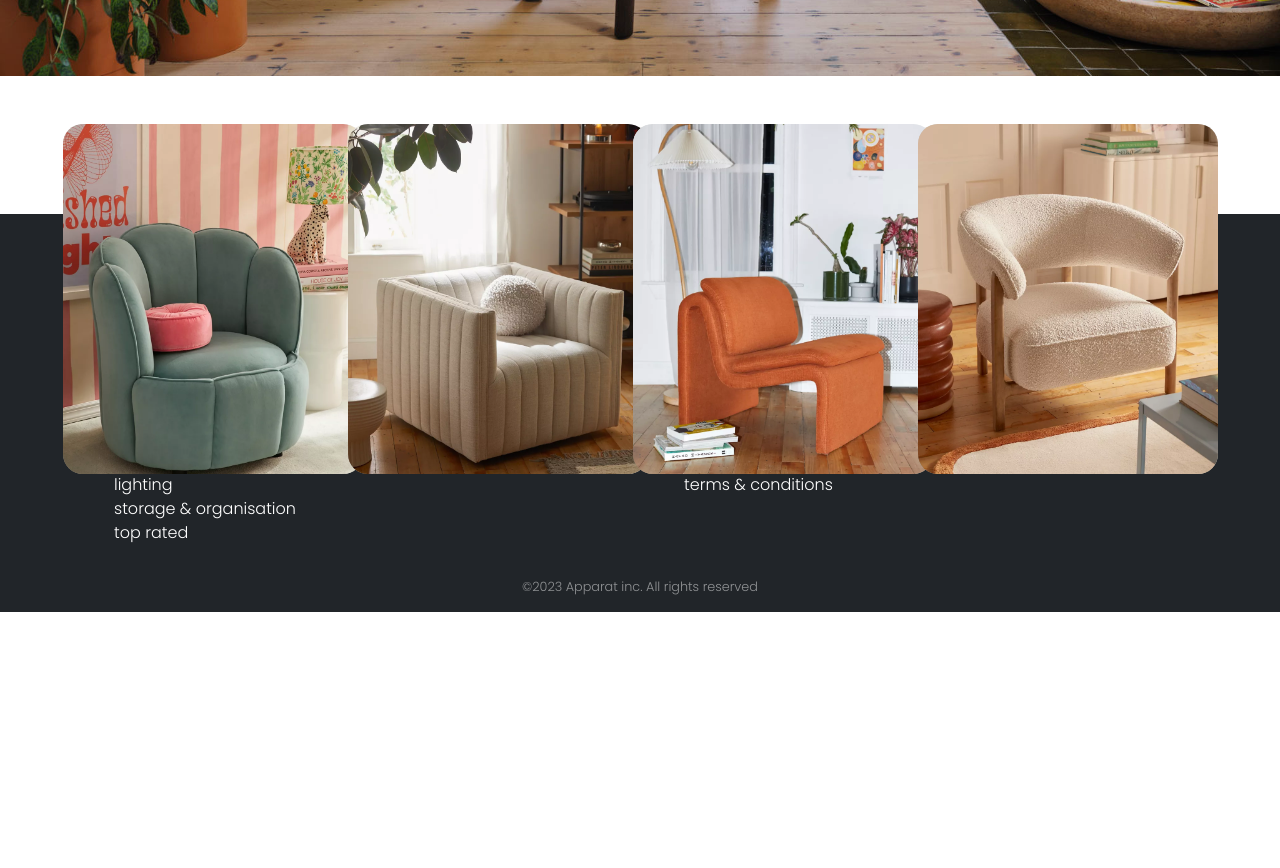
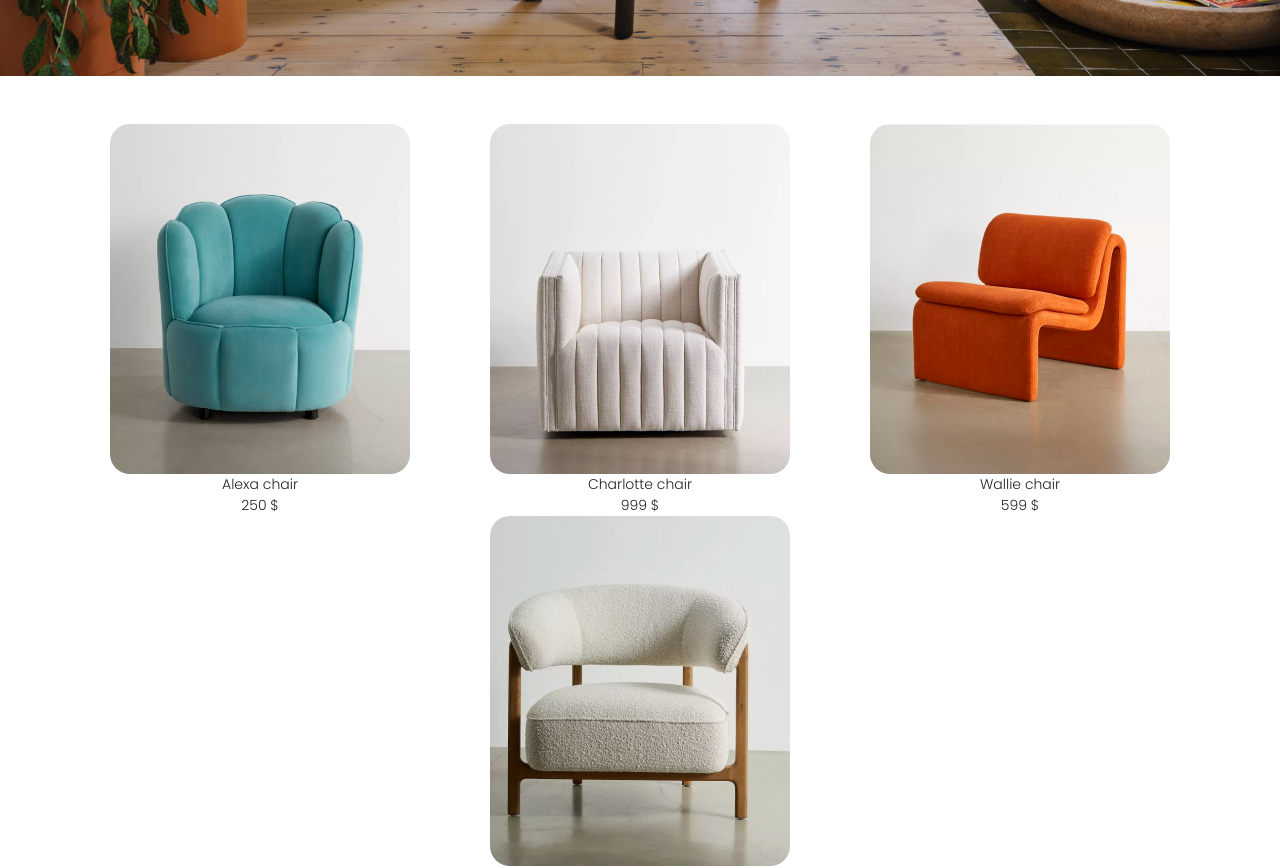
Before and after one commit to julietiia/hack-commerce-front, a React (Vite) app: page /category/1 in a window 1280 px wide. Shown: the part 760-1628 px from the top of the page. Before the commit the page ends 1372 px from the top, so only its background shows below. Built offline with nearby package versions, Linux system fonts and the light colour scheme.

Commit message:
category chair

```diff
--- a/src/components/Categories.jsx
+++ b/src/components/Categories.jsx
@@ -15,11 +15,11 @@ function Categories() {
             <p>sofas</p>
           </div>
           <div className="col-4 category-box text-center">
-            <img
+          <a href="/category/1"> <img
               className="img-fluid"
               src="/src/assets/chair.png"
               alt="chairs"
-            />
+            /></a>
             <p>chairs</p>
           </div>
           <div className="col-4 category-box text-center">
--- a/src/pages/Category.jsx
+++ b/src/pages/Category.jsx
@@ -12,7 +12,7 @@ function Category() {
         <div className="col">
          <div className="image-container">
           <img src="../src/assets/alexa_chair.png" alt="image1" className='img-chair img1'  />
-          <img src="../src/assets/alexia_chair_ls.webp" alt="image2" className='img-chair img2' />
+          <img src="../src/assets/alexia_chair_ls.webp" alt="image2" className='img-chair top-img' />
           <small>Alexa chair</small>
           <small>250 $</small>
         </div>
@@ -20,7 +20,7 @@ function Category() {
         <div className="col">
           <div className="image-container">
           <img src="../src/assets/charlotte_chair.png" alt="image1" className='img-chair img1' />
-          <img src="../src/assets/charlotte-chair-ls.webp" alt="image2" className='img-chair img2' />
+          <img src="../src/assets/charlotte-chair-ls.webp" alt="image2" className='img-chair top-img' />
           <small>Charlotte chair</small>
           <small>999 $</small>
           </div>
@@ -28,7 +28,7 @@ function Category() {
         <div className="col">
           <div className="image-container">
           <img src="../src/assets/wallie_chair.png" alt="image1" className='img-chair img1'/>
-          <img src="../src/assets/wallie_chair_ls.webp" alt="image1" className='img-chair img2'/>
+          <img src="../src/assets/wallie_chair_ls.webp" alt="image1" className='img-chair top-img'/>
           <small>Wallie chair</small>
           <small>599 $</small>
         </div>
@@ -36,7 +36,7 @@ function Category() {
         <div className="col">
           <div className="image-container">
           <img src="../src/assets/liam_chair.png" alt="image1" className='img-chair img1'/>
-          <img src="../src/assets/liam_chair_ls.webp" alt="image1" className='img-chair img2'/>
+          <img src="../src/assets/liam_chair_ls.webp" alt="image1" className='img-chair top-img'/>
           <small>Liam chair</small>
           <small> 499$</small>
         </div>
--- a/src/pages/category.css
+++ b/src/pages/category.css
@@ -9,20 +9,18 @@
     width: 300px;
     height: 350px;
     border-radius: 20px;
-    position:absolute
+
 
 }
 
-.image-container:hover .img1{
+/* .image-container:hover .img1{
     opacity: 1;
 }
 .image-container:hover .img2{
     opacity: 0;
 } */
 
- .img2{
-    opacity:0;
-}
+
 
 .image-container{
 
@@ -31,4 +29,14 @@
         align-items: center;
         position: relative;
         transition: opacity 0.3s ease-in-out;
+
     }
+
+    .top-img{
+        position: absolute;
+        opacity: 0;
+    }
+
+    .top-img:hover{
+        opacity:1;
+    }
```
